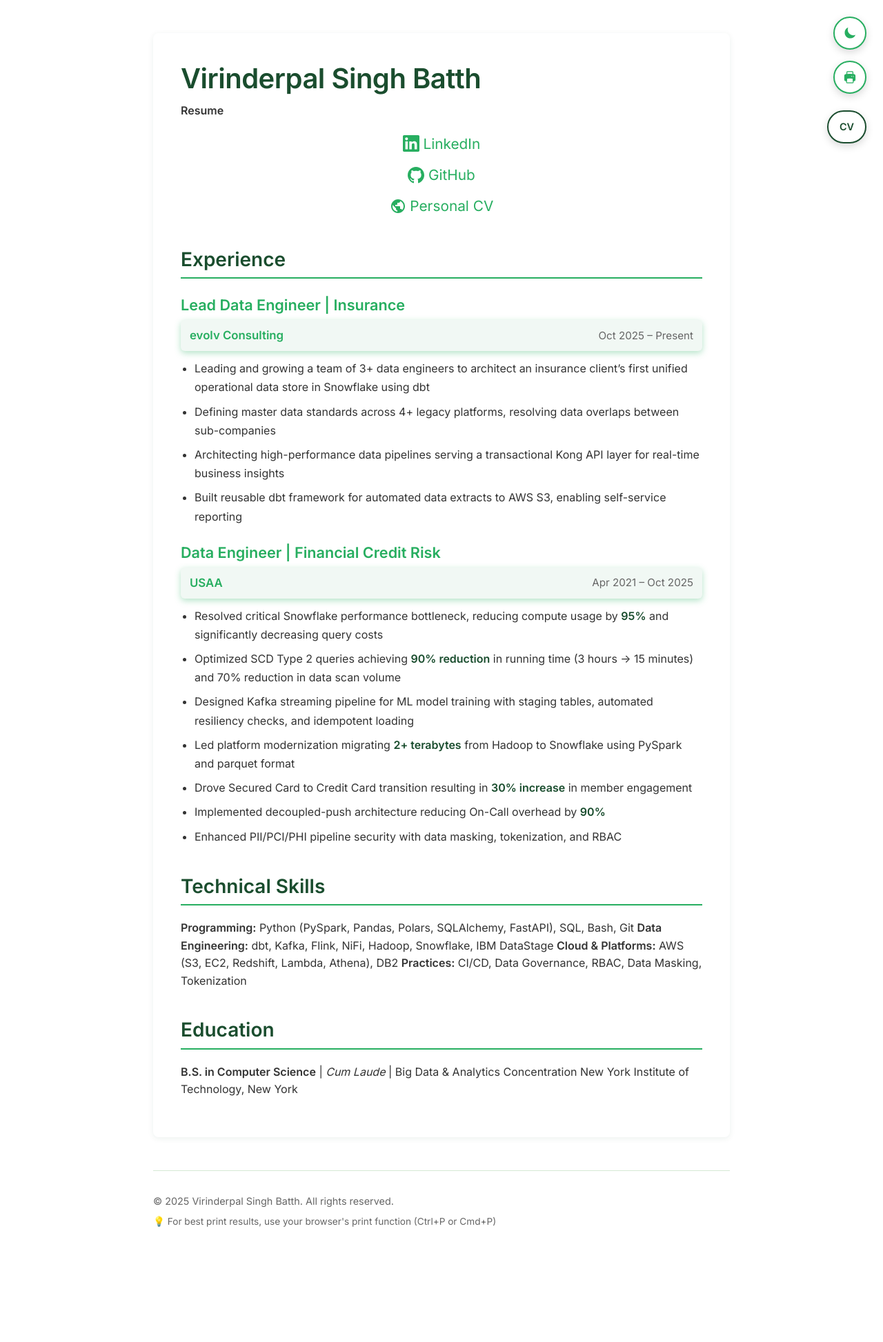
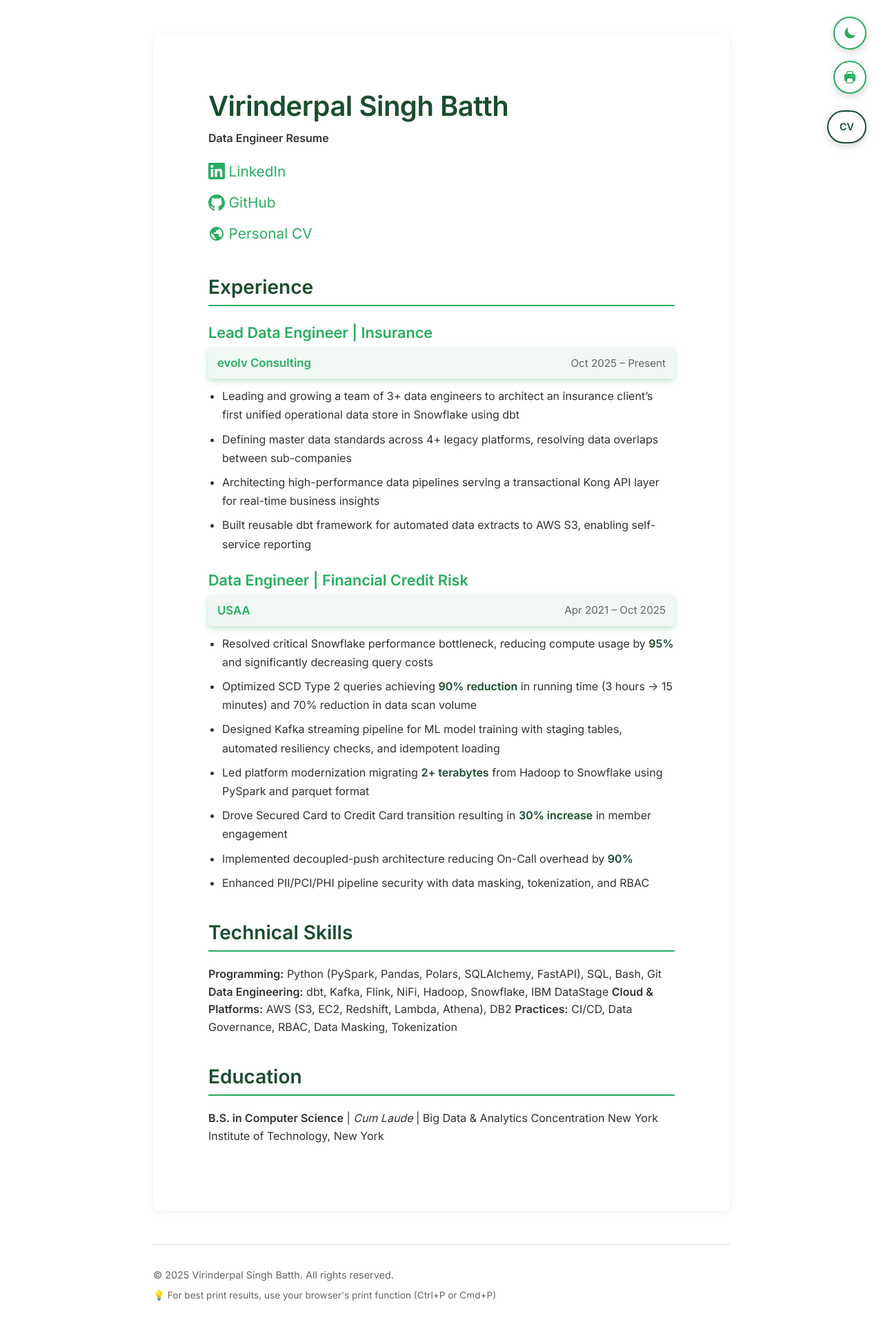
Before and after one commit to vsbatth6/vsbatth6.github.io, a Jekyll site: the page built from resume.md, in a window 1280 px wide. Shown: the whole page at 69% size. Built offline with Jekyll 4.4.1, drawn with Linux system fonts in a browser that asks for light colours; before the commit the page ends 1839 px from its top, so only the background shows below that.

Commit message:
Align headers left, add resume padding, hide subtitle in print

```diff
--- a/assets/css/style.css
+++ b/assets/css/style.css
@@ -255,14 +255,14 @@ h3 {
 
 .content > h1:first-child,
 .card:first-child h1 {
-    text-align: center;
+    text-align: left;
     color: var(--primary-color);
     margin-bottom: 0.25rem;
 }
 
 .content > p:first-of-type,
 .card:first-child > p:first-of-type {
-    text-align: center;
+    text-align: left;
     font-size: 1.5rem;
     font-weight: 500;
     color: var(--secondary-color);
@@ -271,15 +271,15 @@ h3 {
 
 /* Contact Info Styles */
 .contact-info {
-    text-align: center;
+    text-align: left;
     color: var(--text-light);
     margin-bottom: 2rem;
     font-size: 1.3rem;
     line-height: 1.8;
     display: flex;
     flex-direction: column;
-    justify-content: center;
-    align-items: center;
+    justify-content: flex-start;
+    align-items: flex-start;
     gap: 0.5rem;
 }
 
@@ -965,7 +965,7 @@ h2:last-of-type + ul li {
     max-width: 100%;
     height: auto !important;
     min-height: auto !important;
-    padding: 0 !important;
+    padding: 2.5rem !important;
     margin: 0 !important;
     scroll-snap-align: none !important;
     position: static !important;
@@ -1055,15 +1055,18 @@ h2:last-of-type + ul li {
         margin-bottom: 1rem;
     }
 
-    /* Position contact info on the right side */
+    /* Hide "Data Engineer Resume" subtitle when printing resume */
+    .resume-page > p:first-of-type {
+        display: none !important;
+    }
+
+    /* Position contact info on the left side */
     .contact-info {
-        position: absolute;
-        top: 0;
-        right: 0;
-        text-align: right !important;
-        align-items: flex-end !important;
+        position: static;
+        text-align: left !important;
+        align-items: flex-start !important;
         font-size: 10pt;
-        margin-bottom: 0;
+        margin-bottom: 1rem;
         gap: 0.25rem;
     }
 
--- a/resume.md
+++ b/resume.md
@@ -7,7 +7,7 @@ title: Virinderpal Singh Batth | Resume
 
 # Virinderpal Singh Batth
 
-**Resume**
+**Data Engineer Resume**
 
 <div class="contact-info">
   <a href="https://linkedin.com/in/vsbatth" class="linkedin-link">
```
